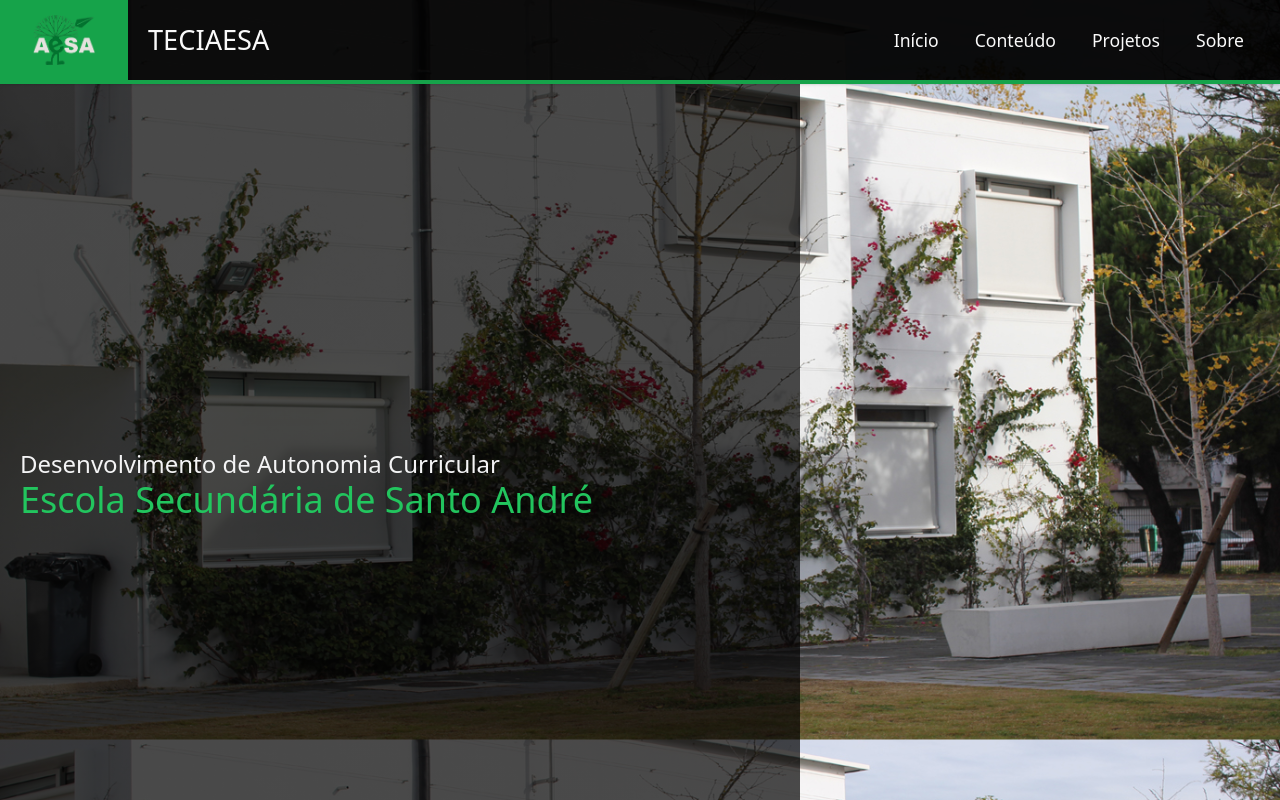
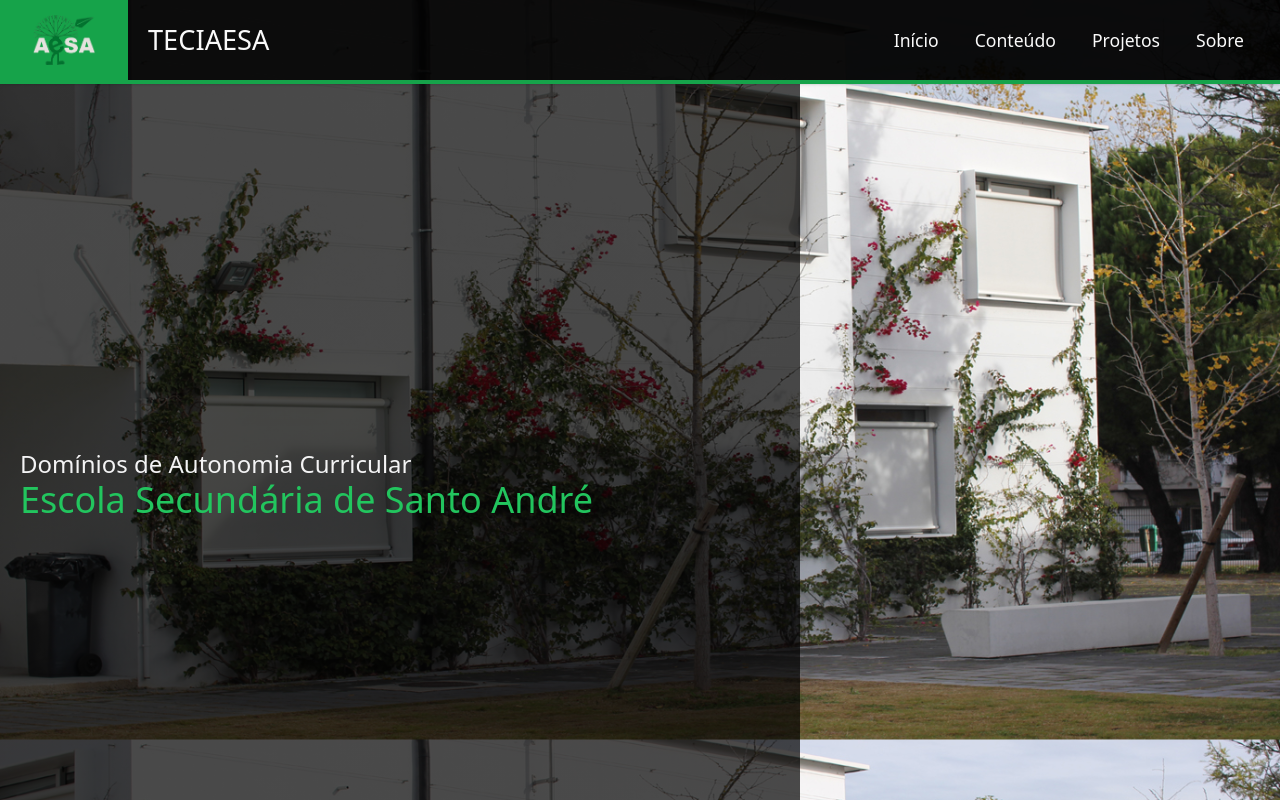
Before and after one commit to OVasconceloss/dac-website-23-24, a React (Vite) app: page / in a window 1280 px wide. Shown: the top 800 px of the page. Built offline with nearby package versions, Linux system fonts and the light colour scheme.

Commit message:
:sparkles: feat: correct the title of the main page

```diff
--- a/src/pages/home.jsx
+++ b/src/pages/home.jsx
@@ -10,7 +10,7 @@ const Home = () => {
       <section className="w-[50rem] h-screen p-5 bg-gradient-to-r from-light_black_thr to-transparent from-100%">
         <article className="flex w-full h-full items-center">
           <div>
-            <h2 className="text-zinc-100 text-2xl">Desenvolvimento de Autonomia Curricular</h2>
+            <h2 className="text-zinc-100 text-2xl">Domínios de Autonomia Curricular</h2>
             <h1 className="text-green-500 text-4xl">Escola Secundária de Santo André</h1>
           </div>
         </article>
```
